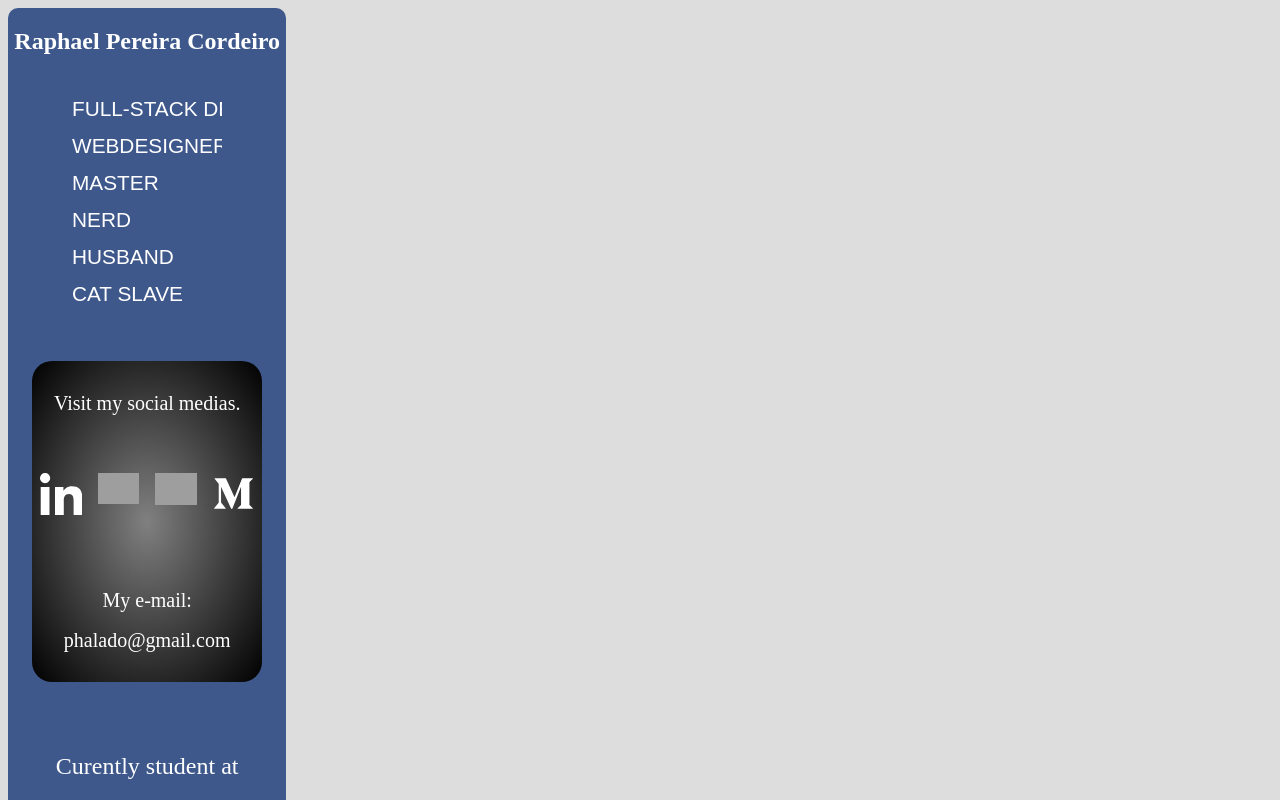
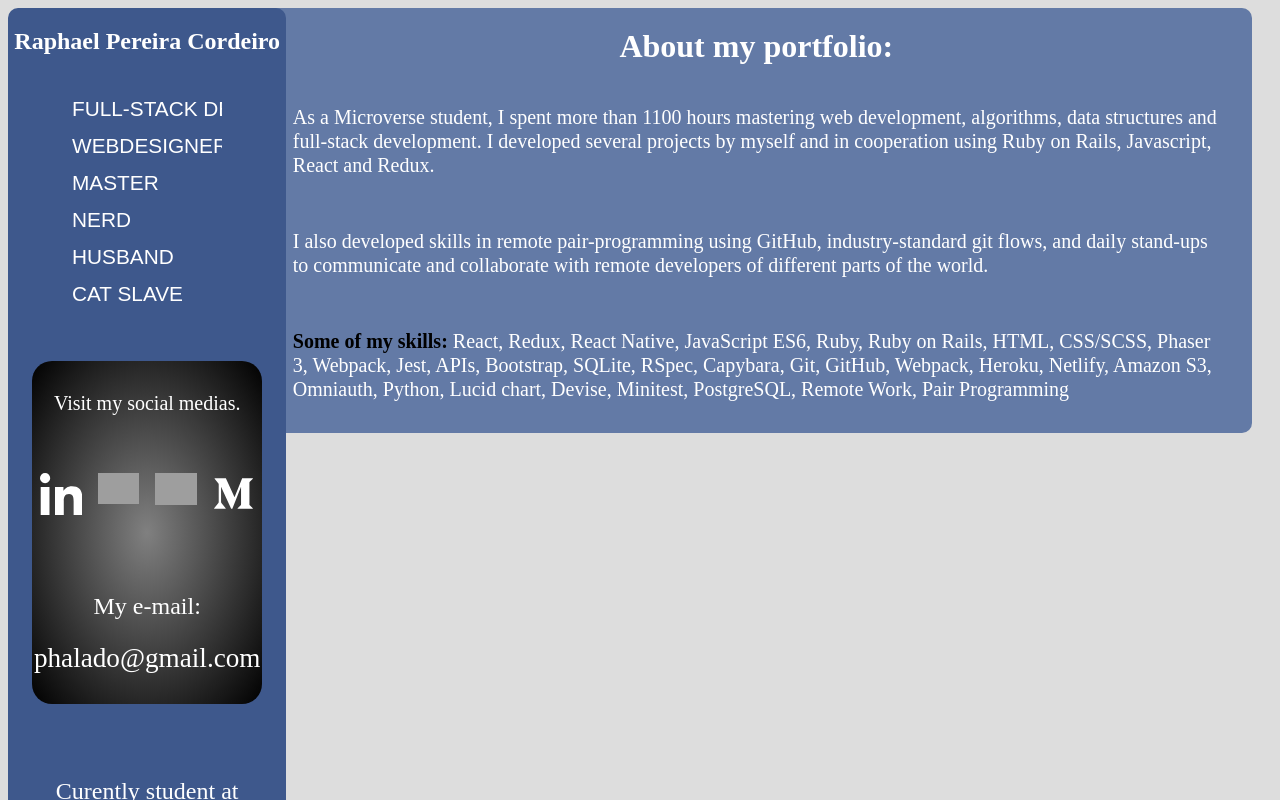
Before and after one commit to phalado/personal-portfolio-react, a React (Create React App) app: page / in a window 1280 px wide. Built offline with nearby package versions, Linux system fonts and the light colour scheme; grey boxes are pictures that could not be loaded.

Commit message:
Do main's header

```diff
--- a/src/components/App.js
+++ b/src/components/App.js
@@ -5,11 +5,13 @@ import {
   Route,
 } from 'react-router-dom';
 import Navbar from './Navbar';
+import Main from './Main';
 import styles from '../styles/AppStyles';
 
 const App = () => (
   <div style={styles.container}>
     <Navbar />
+    <Main />
   </div>
 );
 
--- /dev/null
+++ b/src/components/Main.js
@@ -0,0 +1,13 @@
+import React from 'react';
+import MainHeader from './MainHeader';
+import styles from '../styles/MainStyles';
+
+const Main = () => {
+  return (
+    <main style={styles.container}>
+      <MainHeader />
+    </main>
+  );
+};
+
+export default Main;
--- /dev/null
+++ b/src/components/MainHeader.js
@@ -0,0 +1,27 @@
+import React from 'react';
+import styles from '../styles/MainHeaderStyles';
+
+const MainHeader = () => (
+  <header style={styles.container}>
+    <h1 style={styles.title}>About my portfolio:</h1>
+    <p style={styles.paragraphs}>
+      As a Microverse student, I spent more than 1100 hours mastering web development,
+      algorithms, data structures and full-stack development.
+      I developed several projects by myself and in cooperation using
+      Ruby on Rails, Javascript, React and Redux.
+    </p>
+    <p style={styles.paragraphs}>
+      I also developed skills in remote pair-programming using GitHub,
+      industry-standard git flows, and daily stand-ups to communicate and collaborate with
+      remote developers of different parts of the world.
+    </p>
+    <p style={styles.paragraphs}>
+      <span style={styles.span}>Some of my skills: </span>
+      React, Redux, React Native, JavaScript ES6, Ruby, Ruby on Rails, HTML, CSS/SCSS, Phaser 3,
+      Webpack, Jest, APIs, Bootstrap, SQLite, RSpec, Capybara, Git, GitHub, Webpack, Heroku,
+      Netlify, Amazon S3, Omniauth, Python, Lucid chart, Devise, Minitest, PostgreSQL, Remote Work, Pair Programming
+    </p>
+  </header>
+);
+
+export default MainHeader;
--- a/src/components/Navbar.js
+++ b/src/components/Navbar.js
@@ -1,9 +1,9 @@
 /* eslint-disable jsx-a11y/mouse-events-have-key-events */
 /* eslint-disable jsx-a11y/control-has-associated-label */
 import React from 'react';
-import styles from '../styles/NavbarStyles';
 import Links from '../helpers/Links';
 import NavbarIcon from './NavbarIcon';
+import styles from '../styles/NavbarStyles';
 
 const Navbar = () => (
   <nav style={styles.container}>
--- /dev/null
+++ b/src/styles/MainHeaderStyles.js
@@ -0,0 +1,31 @@
+const MainHeaderStyles = ({
+  container: {
+    backgroundColor: '#637aa6',
+    color: 'white',
+    width: '100%',
+    maxWidth: '98%',
+    margin: 0,
+    borderRadius: '10px',
+  },
+  title: {
+    textAlign: 'center',
+    fontSize: '2rem',
+    fontWeight: 'bold',
+    margin: 0,
+    paddingTop: 20,
+    paddingBottom: 20,
+  },
+  paragraphs: {
+    paddingBottom: '2rem',
+    paddingLeft: '2rem',
+    paddingRight: '2rem',
+    lineHeight: 1.2,
+    fontSize: '1.25rem',
+  },
+  span: {
+    color: 'black',
+    fontWeight: 'bold',
+  },
+});
+
+export default MainHeaderStyles;
--- /dev/null
+++ b/src/styles/MainStyles.js
@@ -0,0 +1,8 @@
+const MainStyles = ({
+  container: {
+    width: '80%',
+    float: 'right',
+  },
+});
+
+export default MainStyles;
--- a/src/styles/NavbarStyles.js
+++ b/src/styles/NavbarStyles.js
@@ -97,12 +97,12 @@ const NavbarStyles = ({
   },
   socialEmailTitle: {
     textAlign: 'center',
-    fontSize: '1.25rem',
+    fontSize: '1.5rem',
     lineHeight: 1,
   },
   socialEmail: {
     textAlign: 'center',
-    fontSize: '1.25rem',
+    fontSize: '1.7rem',
     lineHeight: 1,
     paddingBottom: '2rem',
   },
```
